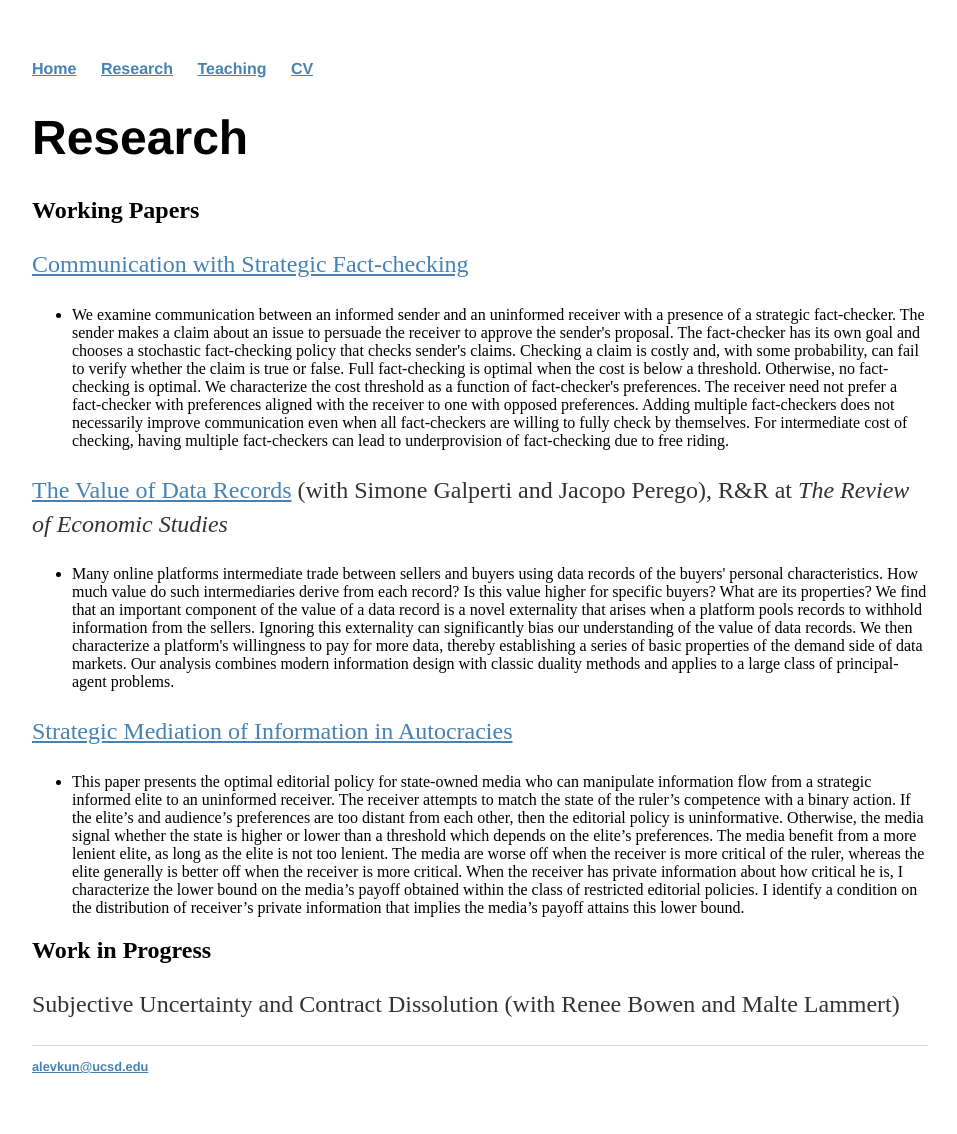
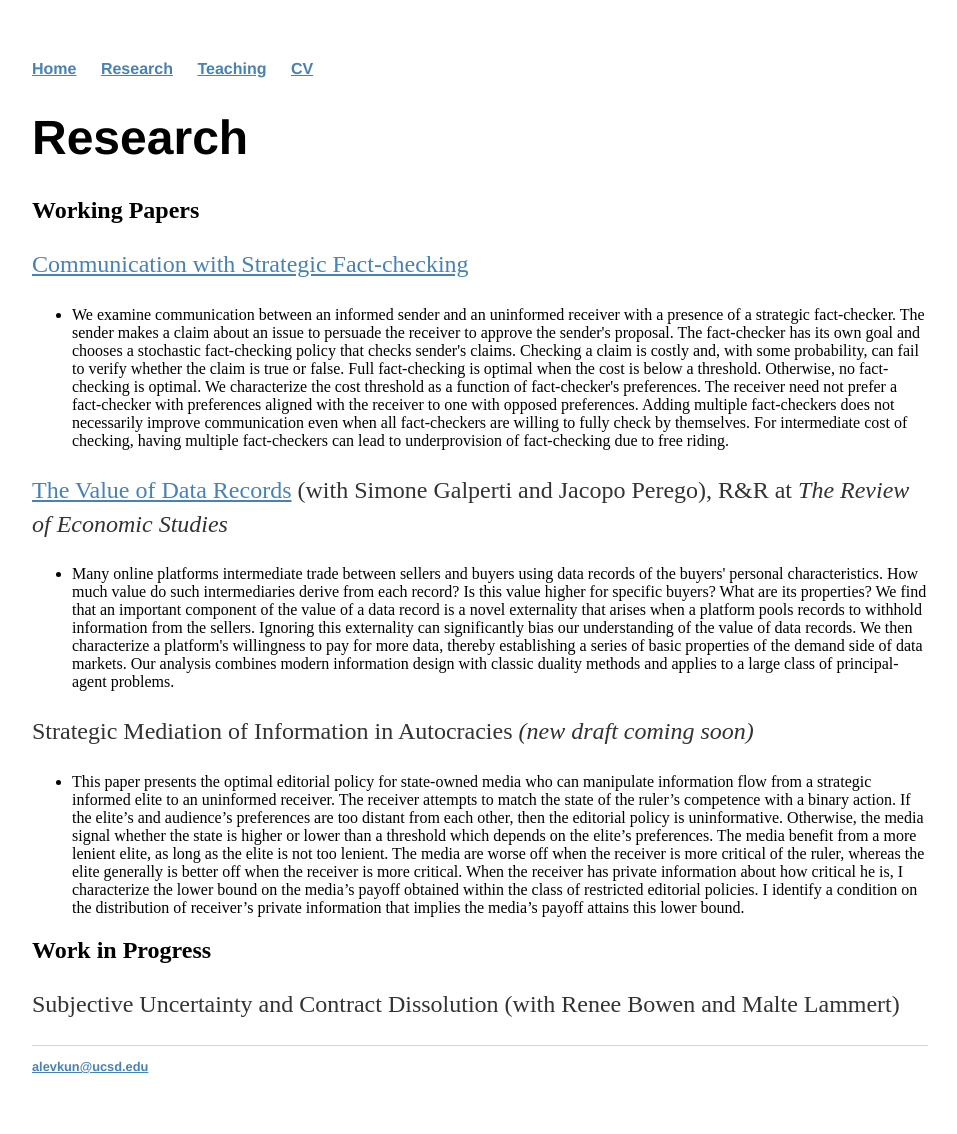
Before and after one commit to alevkun/alevkun.github.io, a Jekyll site: the page built from research/index.html, in a window 1280 px wide. Shown: the whole page, without its empty margins (160-1117 px from the left). Built offline with Jekyll 4.4.1, drawn with Linux system fonts in a browser that asks for light colours.

Commit message:
Update index.html

```diff
--- a/research/index.html
+++ b/research/index.html
@@ -13,7 +13,7 @@ The receiver need not prefer a fact-checker with preferences aligned with the re
 <ul>
 	<li>Many online platforms intermediate trade between sellers and buyers using data records of the buyers' personal characteristics. How much value do such intermediaries derive from each record? Is this value higher for specific buyers? What are its properties? We find that an important component of the value of a data record is a novel externality that arises when a platform pools records to withhold information from the sellers. Ignoring this externality can significantly bias our understanding of the value of data records. We then characterize a platform's willingness to pay for more data, thereby establishing a series of basic properties of the demand side of data markets. Our analysis combines modern information design with classic duality methods and applies to a large class of principal-agent problems.</li>
 </ul>
-<p> <a href="https://alevkun.github.io/assets/pdf/strategic-mediation.pdf">Strategic Mediation of Information in Autocracies</a> </p>
+<p>  Strategic Mediation of Information in Autocracies <i>(new draft coming soon)</i> </p>
 <ul>
 	<li>This paper presents the optimal editorial policy for state-owned media who can manipulate information
 flow from a strategic informed elite to an uninformed receiver. The receiver attempts to match the state
```
